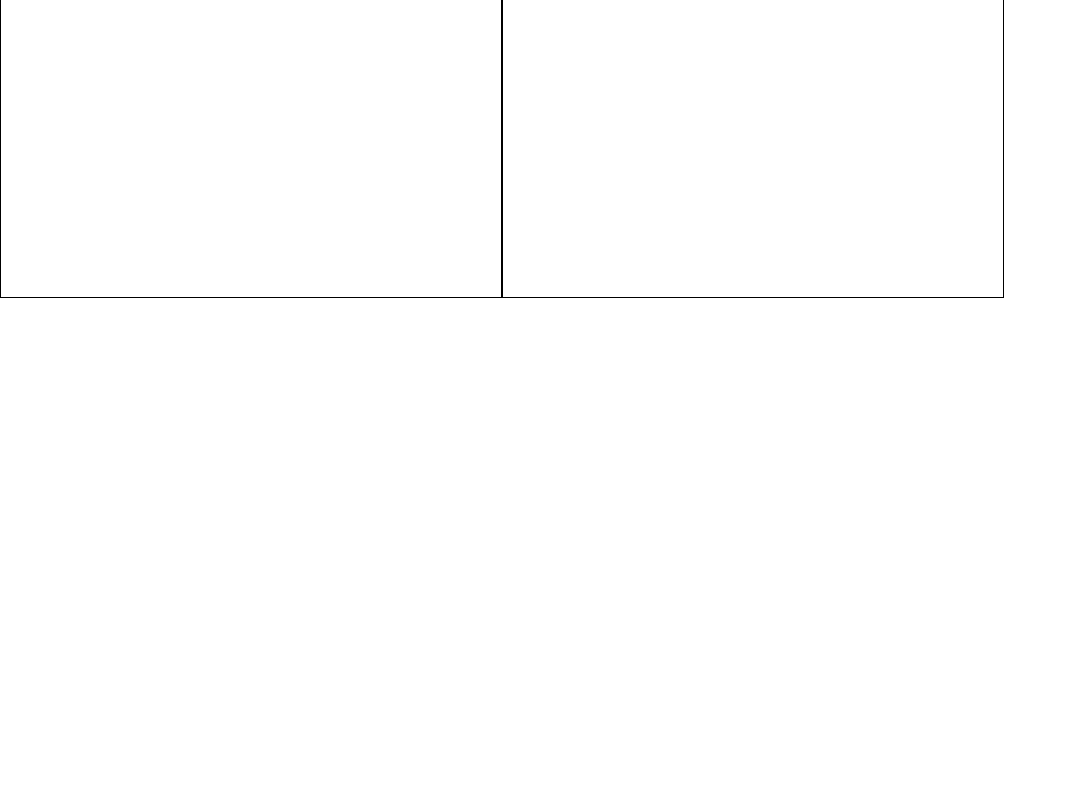
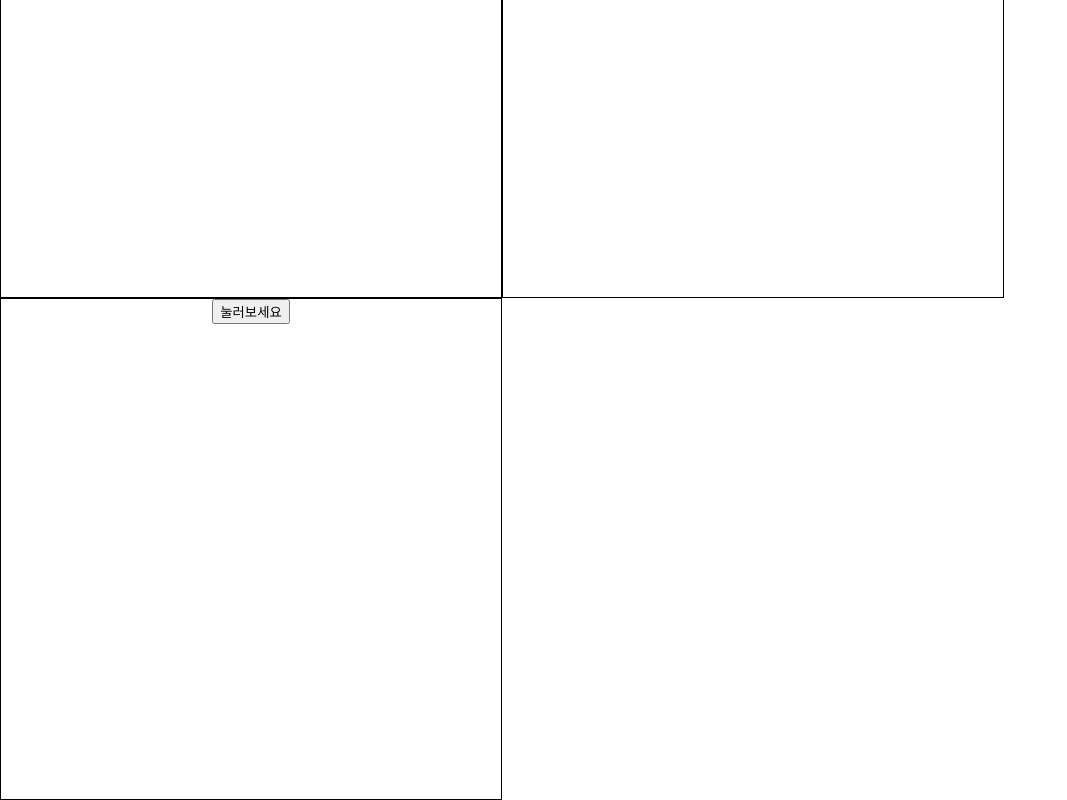
Before and after one commit to bigtae1007/nomard-hook, a React (Create React App) app: page / in a window 1280 px wide. Shown: the part 1710-2510 px from the top of the page, without its empty margins (0-1067 px from the left). Before the commit the page ends 2008 px from the top, so only its background shows below. Built offline with nearby package versions, Linux system fonts and the light colour scheme.

Commit message:
notification 작성

```diff
--- a/src/App.tsx
+++ b/src/App.tsx
@@ -12,6 +12,7 @@ import styled from "styled-components";
 import PracNetwork from "./PracHook/PracNetwork";
 import PracScroll from "./PracHook/PracScroll";
 import PracFullscreen from "./PracHook/PracFullscreen";
+import PracNotification from "./PracHook/PracNotification";
 
 function App() {
   return (
@@ -25,6 +26,7 @@ function App() {
       <PracFadeIn />
       <PracNetwork />
       <PracFullscreen />
+      <PracNotification />
     </AppDiv>
   );
 }
--- /dev/null
+++ b/src/PracHook/PracNotification.tsx
@@ -0,0 +1,39 @@
+import React from "react";
+
+export const useNotification = (title: string, option: {}) => {
+  // Notification이 있는지 확인 먼저
+  if (!("Notification" in window)) {
+    return;
+  }
+  const fireNotfication = () => {
+    // Notification.permission  >> 현재 알림 상태
+    if (Notification.permission !== "granted") {
+      // 알림 요청 권유
+      Notification.requestPermission().then((permission) => {
+        //알림을 받으면
+        if (permission === "granted") {
+          new Notification(title, option);
+        } else {
+          // 거부하면
+          return;
+        }
+      });
+    } else {
+      // 이미 허용을 했다면
+      new Notification(title, option);
+    }
+  };
+  return fireNotfication;
+};
+
+export default function PracNotification() {
+  const notification = useNotification("title", {
+    body: "테스트코드",
+    icon: "http://t1.daumcdn.net/friends/prod/editor/dc8b3d02-a15a-4afa-a88b-989cf2a50476.jpg",
+  });
+  return (
+    <div>
+      <button onClick={notification}>눌러보세요</button>
+    </div>
+  );
+}
```
